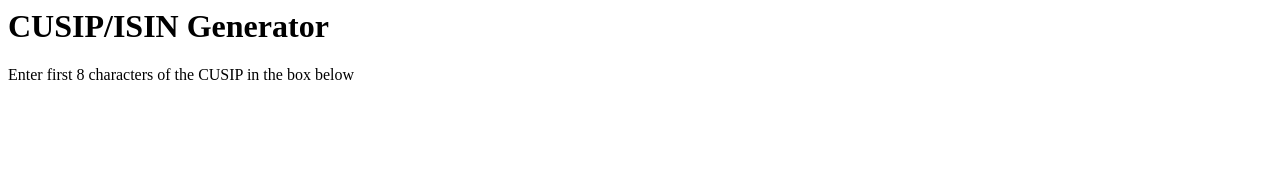
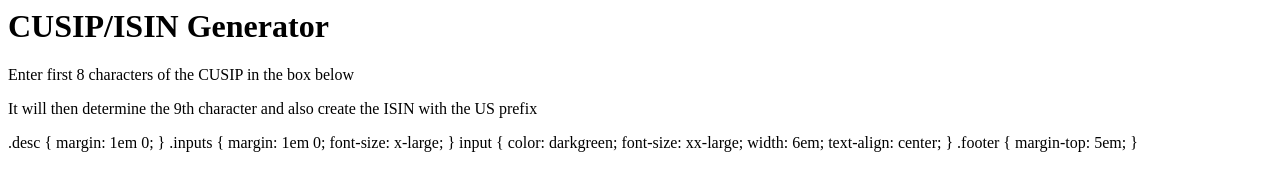
Before and after one commit to CUSIPISINPROJECT/CUSIP-Project, a plain HTML site: page index.html in a window 1280 px wide. Drawn offline with Linux system fonts and the light colour scheme.

Commit message:
Update index.html

```diff
--- a/index.html
+++ b/index.html
@@ -2,5 +2,23 @@
     <body>
         <h1>CUSIP/ISIN Generator</h1>
         <p>Enter first 8 characters of the CUSIP in the box below</p>
-    </body>
-</html>
+   <p>It will then determine the 9th character and also create the ISIN with the US prefix<p>
+  </body>
+.desc {
+  margin: 1em 0;
+}
+.inputs {
+  margin: 1em 0;
+  font-size: x-large;
+}
+input {
+  color: darkgreen;
+  font-size: xx-large;
+  width: 6em;
+  text-align: center;
+}
+.footer {
+  margin-top: 5em;
+}
+
+        </html>
```
